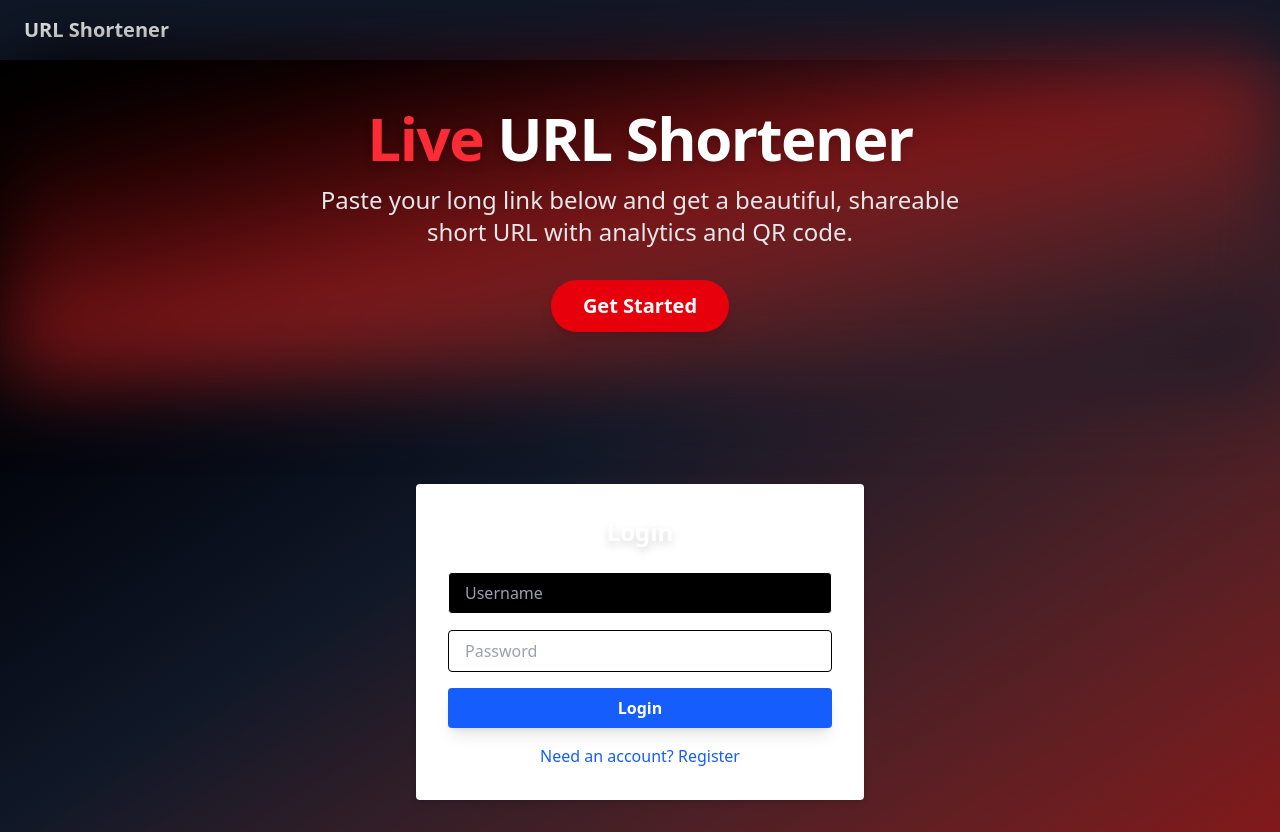
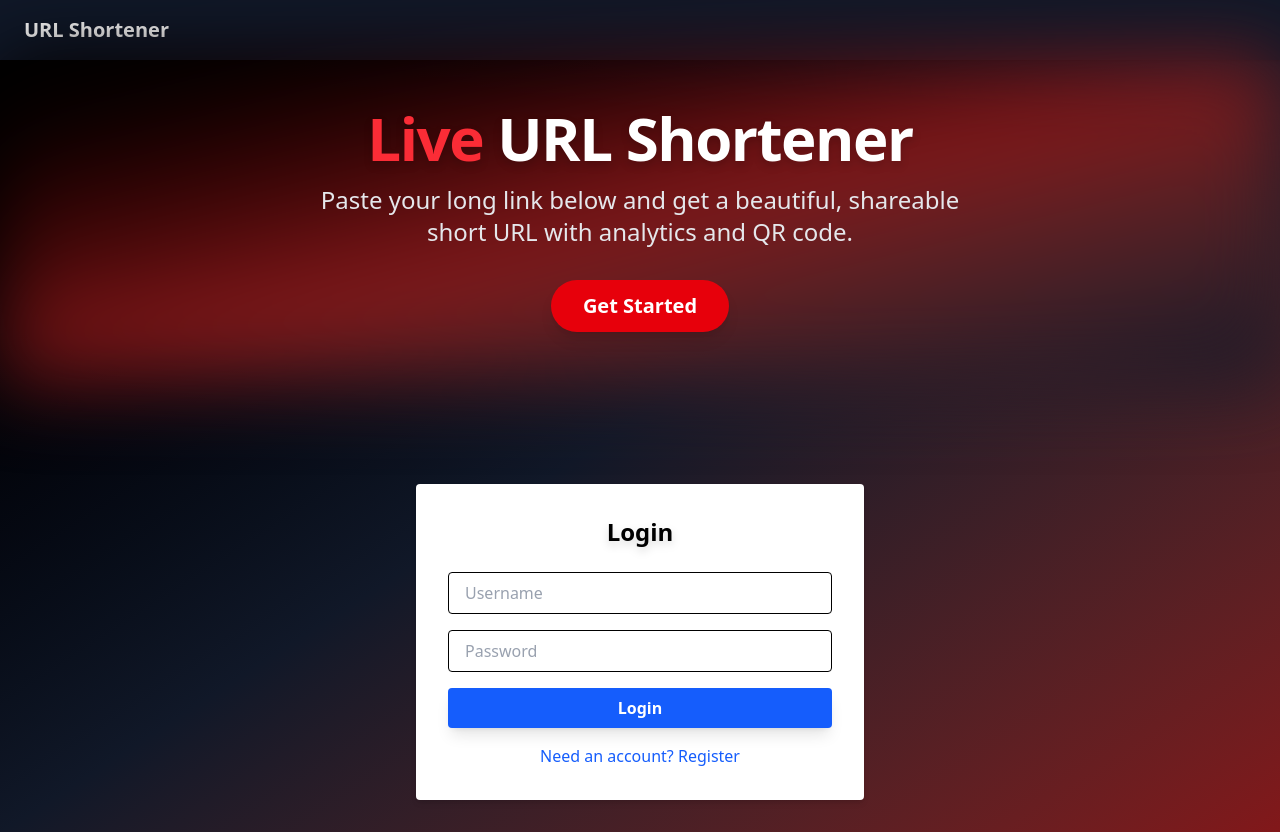
Before and after one commit to SaiHarsha502vvit/url-shortner-Api, a React (Vite) app in the folder frontend/: page / in a window 1280 px wide. Built offline with nearby package versions, Linux system fonts and the light colour scheme.

Commit message:
small Login Form change

```diff
--- a/frontend/src/components/AuthForm.tsx
+++ b/frontend/src/components/AuthForm.tsx
@@ -23,10 +23,10 @@ const AuthForm: React.FC<AuthFormProps> = ({ onAuth, loading, error }) => {
 
   return (
     <div className="max-w-md mx-auto mt-10 p-8 bg-white rounded shadow-md">
-      <h2 className="text-2xl font-bold mb-6 text-center text-white drop-shadow-lg">{isLogin ? 'Login' : 'Register'}</h2>
+      <h2 className="text-2xl font-bold mb-6 text-center text-black drop-shadow-lg">{isLogin ? 'Login' : 'Register'}</h2>
       <form onSubmit={handleSubmit} className="space-y-4">
         <input
-          className="w-full px-4 py-2 border rounded focus:outline-none focus:ring bg-black text-white placeholder-gray-400"
+          className="w-full px-4 py-2 border rounded focus:outline-none focus:ring bg-white text-black placeholder-gray-400"
           type="text"
           placeholder="Username"
           value={username}
```
